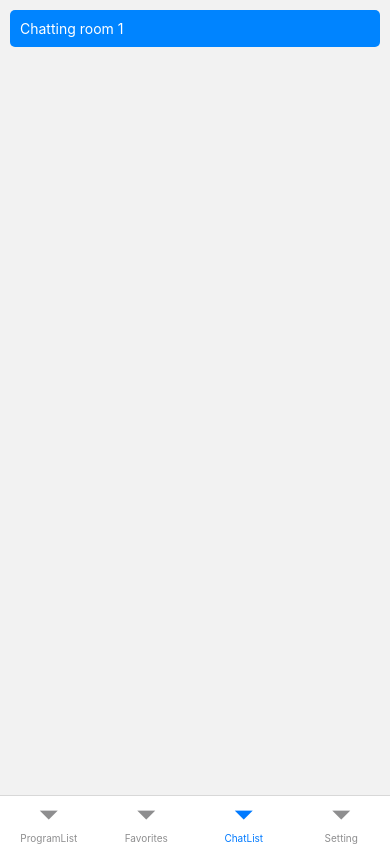
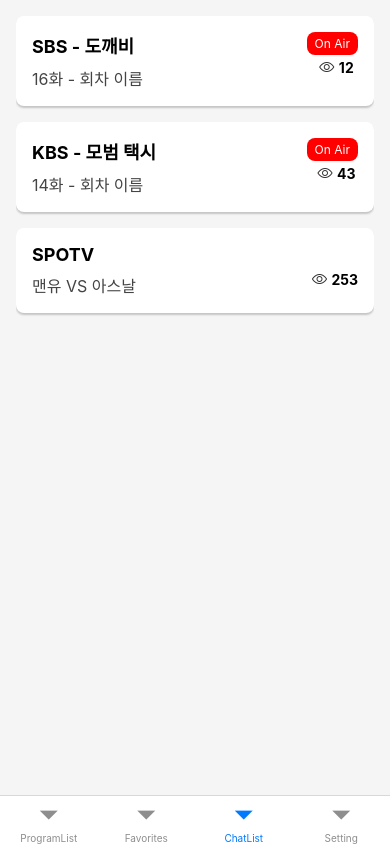
Before and after one commit to inha-capstone-design-2/RN-front, a React Native app: screen /ChatList in a window 390 px wide. Built offline with nearby package versions, Linux system fonts and the light colour scheme.

Commit message:
#10 - ChatList page

```diff
--- a/AppInner.tsx
+++ b/AppInner.tsx
@@ -56,11 +56,11 @@
   const isLoggedIn = true;
 
   return isLoggedIn ? (
-    <Stack.Navigator>
+    <Stack.Navigator screenOptions={{gestureEnabled: true}}>
       <Stack.Screen
         name="Tabs"
         component={Tabs}
-        options={{headerShown: false}}
+        options={{headerShown: false, gestureEnabled: true}}
       />
       <Stack.Screen name="ChatPage" component={ChatPage} />
       <Stack.Screen name="AlarmSetting" component={AlarmSettingPage} />
@@ -70,7 +70,7 @@
       <Stack.Screen
         name="SignIn"
         component={SignInPage}
-        options={{title: '로그인'}}
+        options={{title: '로그인', gestureEnabled: true}}
       />
       <Stack.Screen
         name="SignUp"
--- a/package.json
+++ b/package.json
@@ -30,6 +30,7 @@
     "react-native-safe-area-context": "^4.5.0",
     "react-native-screens": "^3.20.0",
     "react-native-svg": "^13.8.0",
+    "react-native-vector-icons": "^9.2.0",
     "react-redux": "^8.0.5",
     "redux-flipper": "^2.0.2"
   },
@@ -41,6 +42,7 @@
     "@tsconfig/react-native": "^2.0.2",
     "@types/jest": "^29.2.1",
     "@types/react": "^18.0.24",
+    "@types/react-native-vector-icons": "^6.4.13",
     "@types/react-test-renderer": "^18.0.0",
     "babel-jest": "^29.2.1",
     "eslint": "^8.19.0",
--- a/src/pages/ChatListPage.tsx
+++ b/src/pages/ChatListPage.tsx
@@ -1,40 +1,219 @@
-import React from 'react';
-import {StyleSheet, View, Text, TouchableOpacity} from 'react-native';
+import {useNavigation} from '@react-navigation/native';
+import React, {useState} from 'react';
+import {
+  View,
+  Text,
+  StyleSheet,
+  TouchableOpacity,
+  FlatList,
+  Animated,
+  ActivityIndicator,
+} from 'react-native';
+import Swipeable from 'react-native-gesture-handler/Swipeable';
+import Ionicons from 'react-native-vector-icons/Ionicons';
 
-import {useNavigation} from '@react-navigation/native';
-import {createNativeStackNavigator} from '@react-navigation/native-stack';
-const Stack = createNativeStackNavigator();
+const data = [
+  {
+    id: '1',
+    name: 'SBS - 도깨비',
+    description: '16화 - 회차 이름',
+    onAir: true,
+    viewers: 12,
+  },
+  {
+    id: '2',
+    name: 'KBS - 모범 택시',
+    description: '14화 - 회차 이름',
+    onAir: true,
+    viewers: 43,
+  },
+  {
+    id: '3',
+    name: 'SPOTV',
+    description: '맨유 VS 아스날',
+    onAir: false,
+    viewers: 253,
+  },
+];
 
-function ChatListPage() {
+const ChatListPage = () => {
   const navigation = useNavigation();
+  const [chatRooms, setChatRooms] = useState(data);
+  const [isRefreshing, setIsRefreshing] = useState(true);
 
-  const handleChatPress = () => {
+  const renderItem = ({item}) => {
+    const {id, name, description, onAir, viewers} = item;
+    return (
+      <Swipeable renderRightActions={() => renderRightActions(item)}>
+        <TouchableOpacity style={styles.chatRoom} onPress={toChatRoom}>
+          <View>
+            <Text style={styles.chatRoomName}>{name}</Text>
+            <Text style={styles.chatRoomDescription}>{description}</Text>
+          </View>
+          {onAir ? (
+            <View style={styles.itemContainer}>
+              <View style={styles.onAirContainer}>
+                <Text style={styles.onAirText}>On Air</Text>
+              </View>
+
+              <View style={styles.viewersContainer}>
+                <Ionicons name="eye-outline" size={16} color="#333" />
+                <Text style={styles.viewersText}>{viewers}</Text>
+              </View>
+            </View>
+          ) : (
+            <View style={styles.itemContainer}>
+              <View style={styles.offAirContainer}>
+                <Text style={styles.onAirText}>On Air</Text>
+              </View>
+
+              <View style={styles.viewersContainer}>
+                <Ionicons name="eye-outline" size={16} color="#333" />
+                <Text style={styles.viewersText}>{viewers}</Text>
+              </View>
+            </View>
+          )}
+        </TouchableOpacity>
+      </Swipeable>
+    );
+  };
+
+  const handleRefresh = async () => {
+    setChatRooms([...chatRooms]);
+    setIsRefreshing(true);
+  };
+
+  const renderRightActions = item => {
+    const handleDelete = () => {
+      const updatedChatRooms = chatRooms.filter(
+        chatRoom => chatRoom.id !== item.id,
+      );
+      setChatRooms(updatedChatRooms);
+    };
+
+    return (
+      <Animated.View style={styles.swipeable}>
+        <TouchableOpacity onPress={handleDelete}>
+          <Text style={styles.swipeableText}>Exit</Text>
+        </TouchableOpacity>
+      </Animated.View>
+    );
+  };
+
+  const toChatRoom = () => {
     navigation.navigate('ChatPage');
   };
+
   return (
-    <View>
-      <TouchableOpacity style={styles.chatButton} onPress={handleChatPress}>
-        <Text style={styles.chatButtonText}>Chatting room 1</Text>
-      </TouchableOpacity>
+    <View style={styles.container}>
+      <FlatList
+        data={chatRooms}
+        keyExtractor={item => item.id}
+        renderItem={renderItem}
+        contentContainerStyle={styles.flatListContent}
+        showsVerticalScrollIndicator={false}
+        onRefresh={handleRefresh}
+        refreshing={false}
+      />
     </View>
   );
-}
+};
 
 const styles = StyleSheet.create({
   container: {
     flex: 1,
-    backgroundColor: '#fff',
+    backgroundColor: '#f5f5f5',
+    padding: 16,
+  },
+  header: {
+    fontSize: 24,
+    fontWeight: 'bold',
+    marginBottom: 16,
+    alignSelf: 'center',
+  },
+  flatListContent: {
+    paddingBottom: 16,
+  },
+  chatRoom: {
+    flexDirection: 'row',
+    justifyContent: 'space-between',
+    backgroundColor: '#ffffff',
+    borderRadius: 8,
+    padding: 16,
+    marginBottom: 16,
+    shadowColor: '#000',
+    shadowOffset: {width: 0, height: 2},
+    shadowOpacity: 0.2,
+    shadowRadius: 2,
+    elevation: 2,
+  },
+  chatRoomName: {
+    fontSize: 18,
+    fontWeight: 'bold',
+    marginBottom: 8,
+  },
+  chatRoomDescription: {
+    fontSize: 16,
+    color: '#444444',
+  },
+  createRoomButton: {
+    backgroundColor: '#007aff',
+    borderRadius: 8,
+    padding: 16,
+    alignSelf: 'center',
+  },
+  createRoomButtonText: {
+    fontSize: 18,
+    fontWeight: 'bold',
+    color: '#ffffff',
+  },
+  swipeable: {
+    backgroundColor: '#dd2c00',
+    justifyContent: 'center',
+    alignItems: 'flex-end',
+    paddingLeft: 16,
+  },
+  swipeableText: {
+    fontSize: 16,
+    color: '#ffffff',
+    padding: 16,
+    alignSelf: 'center',
+  },
+  itemContainer: {
+    flexDirection: 'column',
     alignItems: 'center',
-    justifyContent: 'center',
   },
-  chatButton: {
-    margin: 10,
-    backgroundColor: '#0084ff',
-    padding: 10,
-    borderRadius: 5,
+  itemText: {
+    fontSize: 16,
+    fontWeight: 'bold',
   },
-  chatButtonText: {
-    color: '#fff',
+  onAirContainer: {
+    backgroundColor: 'red',
+    borderRadius: 8,
+    paddingHorizontal: 8,
+    paddingVertical: 4,
+  },
+  offAirContainer: {
+    backgroundColor: 'white',
+    borderRadius: 8,
+    paddingHorizontal: 8,
+    paddingVertical: 4,
+  },
+
+  onAirText: {
+    color: '#ffffff',
+    fontSize: 12,
+  },
+  viewersContainer: {
+    marginTop: 4,
+    flexDirection: 'row',
+    alignItems: 'center',
+    marginLeft: 8,
+  },
+  viewersText: {
+    fontSize: 14,
+    fontWeight: 'bold',
+    marginLeft: 4,
   },
 });
 
```
Also changed, not shown: 2 other files (tests, documents, lock files or other folders).
